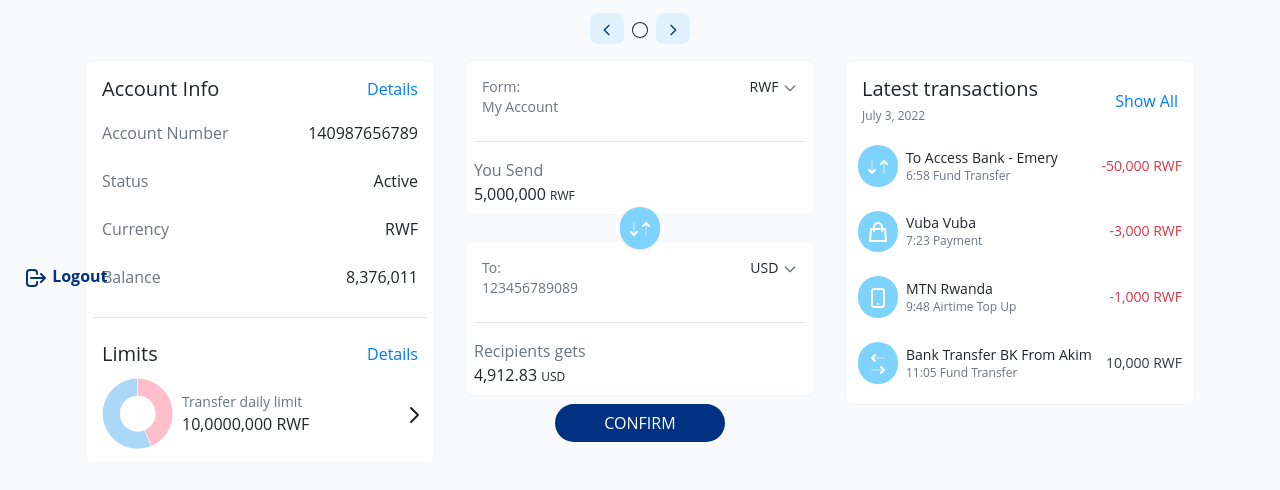
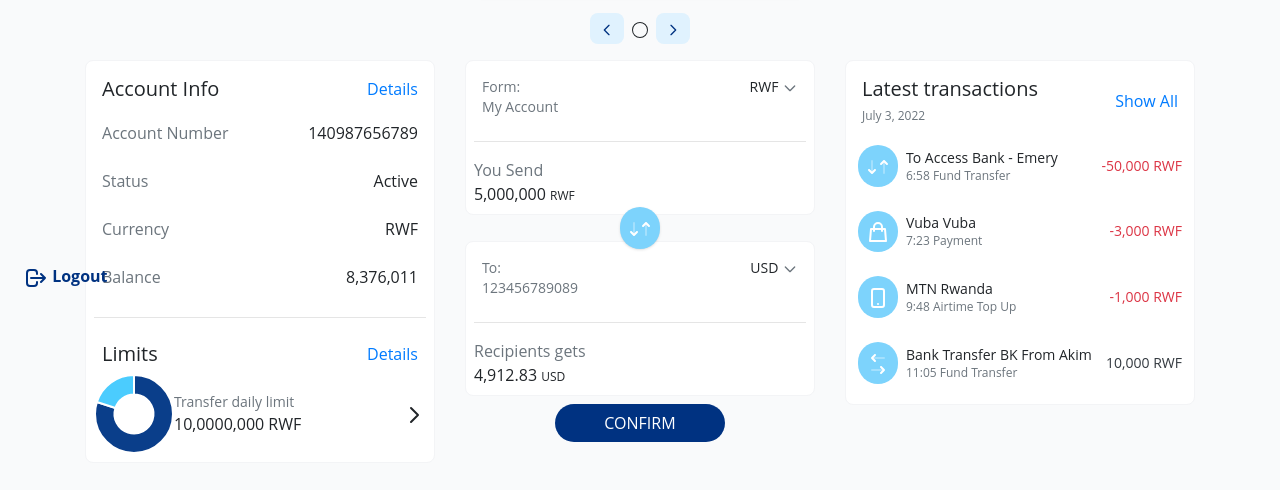
Before and after one commit to CaMiMtoto/i-m, a website: page src/dahboard.html in a window 1280 px wide. Shown: the part 486-976 px from the top of the page. Drawn offline with nearby package versions, Linux system fonts and the light colour scheme.

Commit message:
adding chart js

```diff
--- a/src/dahboard.html
+++ b/src/dahboard.html
@@ -114,7 +114,7 @@
                         Transfers
                     </button>
                     <button type="button"
-                            class="btn tw-mx-0.2 tw-my-1 btn-lg lg:tw-px-8 tw-rounded-none tw-bg-gray-400 tw-text-gray-100 ">
+                            class="btn tw-mx-0.2 tw-my-1 btn-lg lg:tw-px-8 tw-rounded-none tw-bg-gray-400 tw-text-gray-100 hover:tw-bg-[#4CCCFC]">
                         <svg xmlns="http://www.w3.org/2000/svg"
                              width="24px" height="24px" viewBox="0 0 24 24">
                             <g stroke="none" stroke-width="1" fill="none" fill-rule="evenodd">
@@ -131,7 +131,7 @@
                         Utility Payments
                     </button>
                     <button type="button"
-                            class="btn tw-mx-0.2 tw-my-1 btn-lg lg:tw-px-8 tw-rounded-none tw-bg-gray-400 tw-text-gray-100 ">
+                            class="btn tw-mx-0.2 tw-my-1 btn-lg lg:tw-px-8 tw-rounded-none tw-bg-gray-400 tw-text-gray-100  hover:tw-bg-[#4CCCFC]">
 
                         <svg xmlns="http://www.w3.org/2000/svg"
                              width="24px" height="24px" viewBox="0 0 24 24">
@@ -146,7 +146,7 @@
                         E-Statements
                     </button>
                     <button type="button"
-                            class="btn tw-mx-0.2 tw-my-1 btn-lg lg:tw-px-8 tw-rounded-none tw-bg-gray-400 tw-text-gray-100 ">
+                            class="btn tw-mx-0.2 tw-my-1 btn-lg lg:tw-px-8 tw-rounded-none tw-bg-gray-400 tw-text-gray-100 hover:tw-bg-[#4CCCFC] ">
                         <svg xmlns="http://www.w3.org/2000/svg"
                              width="24px" height="24px" viewBox="0 0 24 24">
                             <g stroke="none" stroke-width="1" fill="none" fill-rule="evenodd">
@@ -161,7 +161,7 @@
                         History
                     </button>
                     <button type="button"
-                            class="btn tw-mx-0.2 tw-my-1 btn-lg tw-rounded-l-none lg:tw-px-8 tw-bg-gray-400 tw-text-gray-100 lg:tw-rounded-r-xl">
+                            class="btn tw-mx-0.2 tw-my-1 btn-lg tw-rounded-l-none lg:tw-px-8 tw-bg-gray-400 tw-text-gray-100 lg:tw-rounded-r-xl hover:tw-bg-[#4CCCFC]">
                         <svg xmlns="http://www.w3.org/2000/svg"
                              width="24px" height="24px" viewBox="0 0 24 24">
                             <g stroke="none" stroke-width="1" fill="none" fill-rule="evenodd">
@@ -317,7 +317,11 @@
                 </div>
                 <div class="d-flex align-items-center justify-content-between">
                     <div class="d-flex align-items-center">
-                        <img src="../assets/chart.png" alt="Charts" class="tw-h-20 tw-rounded-2xl"/>
+                        <!--                        <img src="../assets/chart.png" alt="Charts" class="tw-h-20 tw-rounded-2xl"/>-->
+                        <div>
+                            <canvas id="myChart"  class="tw-w-20"></canvas>
+                        </div>
+
                         <div>
                             <div class="text-muted tw-text-sm">Transfer daily limit</div>
                             <div>10,0000,000 RWF</div>
@@ -541,6 +545,53 @@
 
 <script src="https://cdn.jsdelivr.net/npm/jquery@3.5.1/dist/jquery.slim.min.js"></script>
 <script src="https://cdn.jsdelivr.net/npm/bootstrap@4.6.2/dist/js/bootstrap.bundle.min.js"></script>
+<script src="https://cdn.jsdelivr.net/npm/chart.js"></script>
+
+
+<script>
+    const labels = [
+        'Daily transfers',
+        'Remain',
+    ];
+
+    const data = {
+        labels: labels,
+        datasets: [
+            {
+                label: 'Transfer daily limit',
+                backgroundColor: [
+                    '#0A3E8A',
+                    '#4BCCFE',
+                ],
+                hoverOffset: 4,
+                // borderColor: 'rgb(255, 99, 132)',
+                data: [80000000, 20000000],
+            }
+        ]
+    };
+
+    const config = {
+        type: 'doughnut',
+        data: data,
+        options: {
+            responsive: true,
+            plugins: {
+                legend: {
+                    position: 'bottom',
+                    display: false,
+                },
+                title: {
+                    display: false,
+                    text: 'Chart.js Doughnut Chart'
+                }
+            }
+        }
+    };
+    const myChart = new Chart(
+        document.getElementById('myChart'),
+        config
+    );
+</script>
 
 </body>
 
```
Also changed, not shown: css/output.css.
